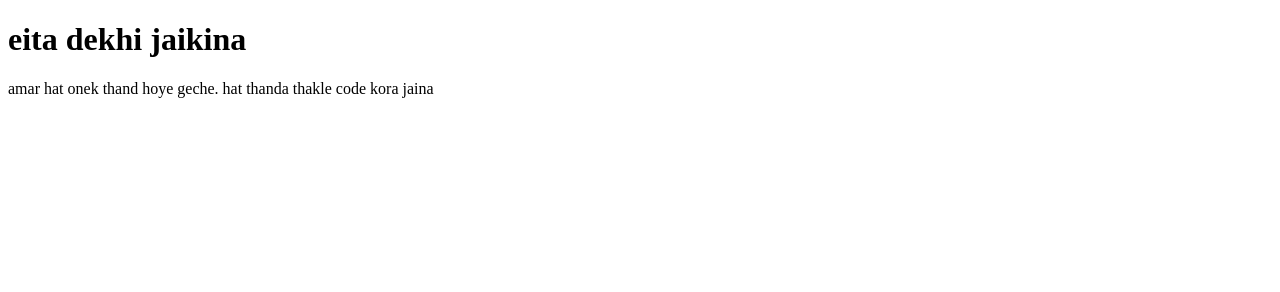
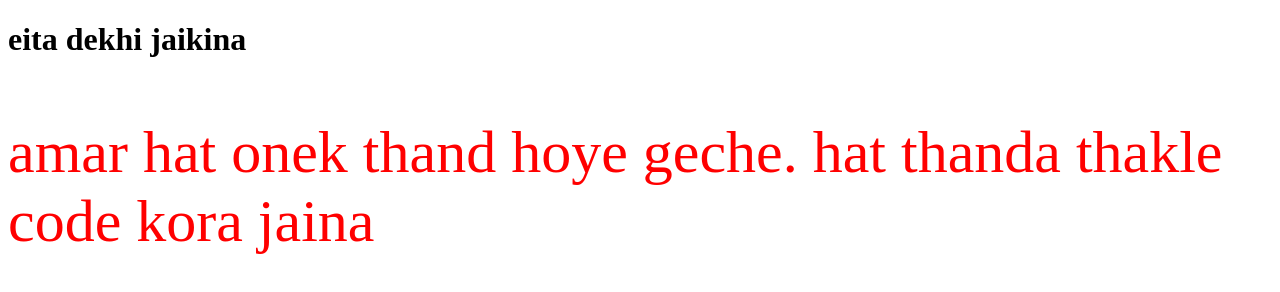
Before and after one commit to Al-aminhossain1/my-frist-repo, a plain HTML site: page index.html in a window 1280 px wide. Drawn offline with Linux system fonts and the light colour scheme.

Commit message:
style changed

```diff
--- a/index.html
+++ b/index.html
@@ -5,6 +5,11 @@
     <meta http-equiv="X-UA-Compatible" content="IE=edge">
     <meta name="viewport" content="width=device-width, initial-scale=1.0">
     <title>This is my frist website</title>
+    <style>
+        p{color:red;
+     font-size: 60px;
+    }
+    </style>
 </head>
 <body>
   <h1>eita dekhi jaikina</h1>
```
